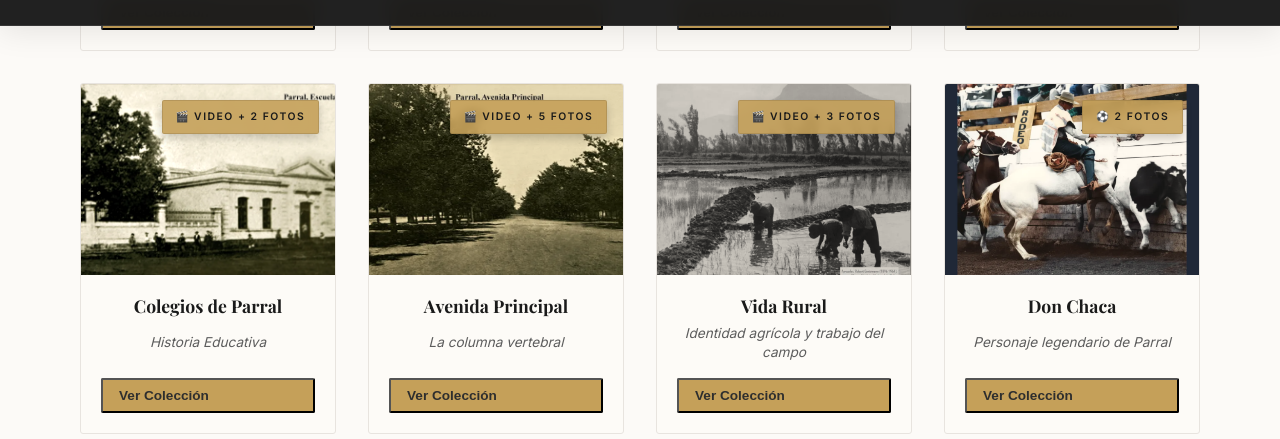
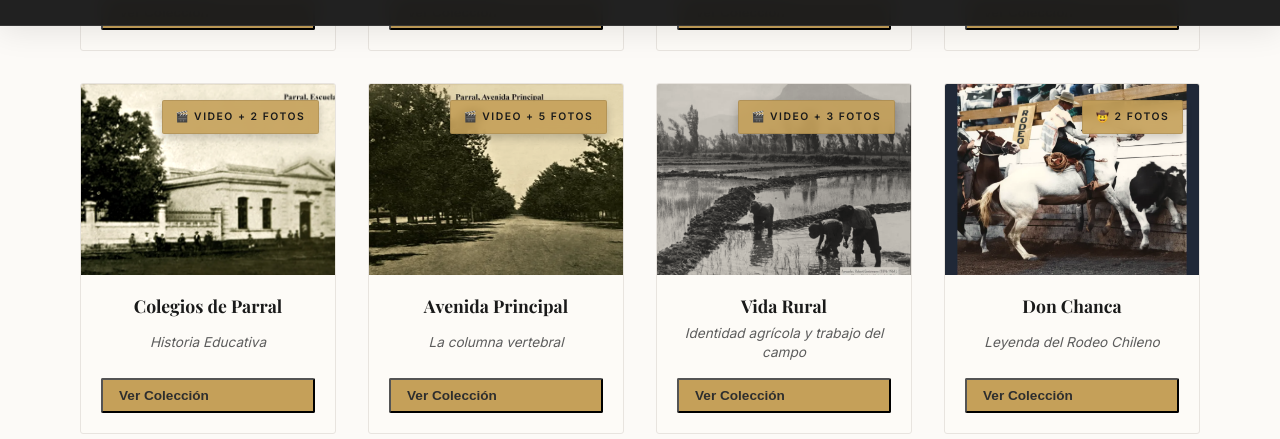
Before and after one commit to Juanpi2024/fotos-parral, a Jekyll site: the page built from galeria.html, in a window 1280 px wide and 900 px high, scrolled down 774 px. Shown: the part 150-589 px from the top of the window. Built offline with Jekyll 4.4.1, drawn with Linux system fonts in a browser that asks for light colours; some web fonts are replaced.

Commit message:
fix: correct Don Chanca identity and professional background in gallery and modals

```diff
--- a/galeria.html
+++ b/galeria.html
@@ -174,17 +174,17 @@
                 </div>
             </div>
 
-            <div class="card-foto" data-tags="don chaca personaje arquero futbol leyenda"
-                onclick="openModal('donChacaModal')" style="cursor: pointer;">
+            <div class="card-foto" data-tags="don chanca huaso jinete rodeo champion leyenda personaje"
+                onclick="openModal('donChancaModal')" style="cursor: pointer;">
                 <div class="card-foto-img-container">
-                    <span class="heritage-badge badge-restored">⚽ 2 Fotos</span>
+                    <span class="heritage-badge badge-restored">🤠 2 Fotos</span>
                     <img src="images/don chanca/optimizado-atajando a color.webp"
-                        alt="Don Chaca, personaje icónico de Parral" loading="lazy" width="600" height="375">
+                        alt="Don Chanca, legendario huaso parralino" loading="lazy" width="600" height="375">
                 </div>
                 <div class="card-foto-content">
-                    <h3>Don Chaca</h3>
-                    <p>Personaje legendario de Parral</p>
-                    <button type="button" onclick="event.stopPropagation(); openModal('donChacaModal')"
+                    <h3>Don Chanca</h3>
+                    <p>Leyenda del Rodeo Chileno</p>
+                    <button type="button" onclick="event.stopPropagation(); openModal('donChancaModal')"
                         class="btn-card">Ver Colección</button>
                 </div>
             </div>
@@ -1149,30 +1149,29 @@
         </div>
     </div>
 
-    <!-- Modal Don Chaca -->
-    <div id="donChacaModal" class="modal">
+    <!-- Modal Don Chanca -->
+    <div id="donChancaModal" class="modal">
         <div class="modal-content">
-            <span class="close-modal" onclick="closeModal('donChacaModal')">&times;</span>
+            <span class="close-modal" onclick="closeModal('donChancaModal')">&times;</span>
             <div class="modal-header">
-                <button type="button" onclick="closeModal('donChacaModal')" class="btn-back">← Volver a
+                <button type="button" onclick="closeModal('donChancaModal')" class="btn-back">← Volver a
                     Galería</button>
-                <h2>⚽ Don Chaca</h2>
-                <p>El legendario arquero parralino que se convirtió en leyenda popular</p>
+                <h2>🤠 Don Chanca</h2>
+                <p>Legendario huaso parralino, jinete de rodeo y ganador del Champion de Chile</p>
             </div>
 
             <h3
                 style="font-family: var(--font-heading); color: var(--primary-color); margin-bottom: 1rem; text-align: center;">
-                📸 Galería de Imágenes</h3>
+                📸 Registro Fotográfico</h3>
             <div class="modal-grid" style="grid-template-columns: repeat(2, 1fr);">
                 <div class="colorear-item">
                     <h4
                         style="font-family: var(--font-heading); color: var(--primary-color); margin-bottom: 0.5rem; font-size: 1rem; text-align: center;">
-                        ✨ Don Chaca Restaurada</h4>
-                    <div class="colorear-img-container"
-                        onclick="openLightbox('images/don chanca/optimizado-donchancaatajandomejorada.webp', 'Don Chaca - Restaurada')">
+                        ✨ Don Chanca Restaurada</h4>
+                    <div class="colorear-img-container"
+                        onclick="openLightbox('images/don chanca/optimizado-donchancaatajandomejorada.webp', 'Don Chanca - Restaurada')">
                         <img src="images/don chanca/optimizado-donchancaatajandomejorada.webp"
-                            alt="Don Chaca atajando - Restaurada" class="colorear-img" loading="lazy"
-                            style="cursor: pointer;">
+                            alt="Don Chanca - Restaurada" class="colorear-img" loading="lazy" style="cursor: pointer;">
                     </div>
                     <a href="images/don chanca/optimizado-donchancaatajandomejorada.webp" download
                         class="btn-download-sm">Descargar</a>
@@ -1180,11 +1179,11 @@
                 <div class="colorear-item">
                     <h4
                         style="font-family: var(--font-heading); color: var(--primary-color); margin-bottom: 0.5rem; font-size: 1rem; text-align: center;">
-                        🎨 Don Chaca a Color</h4>
-                    <div class="colorear-img-container"
-                        onclick="openLightbox('images/don chanca/optimizado-atajando a color.webp', 'Don Chaca - Color')">
+                        🎨 Don Chanca a Color</h4>
+                    <div class="colorear-img-container"
+                        onclick="openLightbox('images/don chanca/optimizado-atajando a color.webp', 'Don Chanca - Color')">
                         <img src="images/don chanca/optimizado-atajando a color.webp"
-                            alt="Don Chaca atajando - Coloreada" class="colorear-img" loading="lazy"
+                            alt="Don Chanca en acción - Coloreada" class="colorear-img" loading="lazy"
                             style="cursor: pointer;">
                     </div>
                     <a href="images/don chanca/optimizado-atajando a color.webp" download
@@ -1196,15 +1195,14 @@
             <div
                 style="margin-top: 2rem; padding: 1.5rem; background: linear-gradient(135deg, rgba(139, 115, 85, 0.1) 0%, rgba(201, 169, 97, 0.1) 100%); border-radius: 12px; border-left: 4px solid #8b7355;">
                 <h3 style="font-family: var(--font-heading); color: var(--primary-color); margin-bottom: 0.75rem;">
-                    📜 La Leyenda de Don Chaca
+                    📜 La Leyenda de Don Chanca
                 </h3>
                 <p style="color: var(--text-color); line-height: 1.7; font-size: 0.95rem;">
-                    <strong>Don Chaca</strong> fue un personaje emblemático de Parral, famoso por ser arquero de
-                    fútbol
-                    en los equipos locales. Su carisma y sus legendarias atajadas lo convirtieron en una figura
-                    querida
-                    por toda la comunidad. Hasta hoy, su nombre se recuerda en las historias populares de la ciudad
-                    como símbolo del espíritu deportivo y la identidad parralina.
+                    <strong>Don Chanca</strong> fue un personaje emblemático de Parral y una verdadera leyenda del
+                    rodeo chileno. Destacado jinete, su maestría en las quinchas lo llevó a lo más alto de la
+                    tradición huasa, coronándose como ganador del Champion de Chile. Su carisma y destreza lo
+                    convirtieron en una figura profundamente respetada y querida, representando el alma y el
+                    orgullo del campo parralino. Su legado perdura como parte esencial de nuestra identidad cultural.
                 </p>
             </div>
         </div>
```
Also changed, not shown: other parts of galeria.html (+1 -1 lines).
